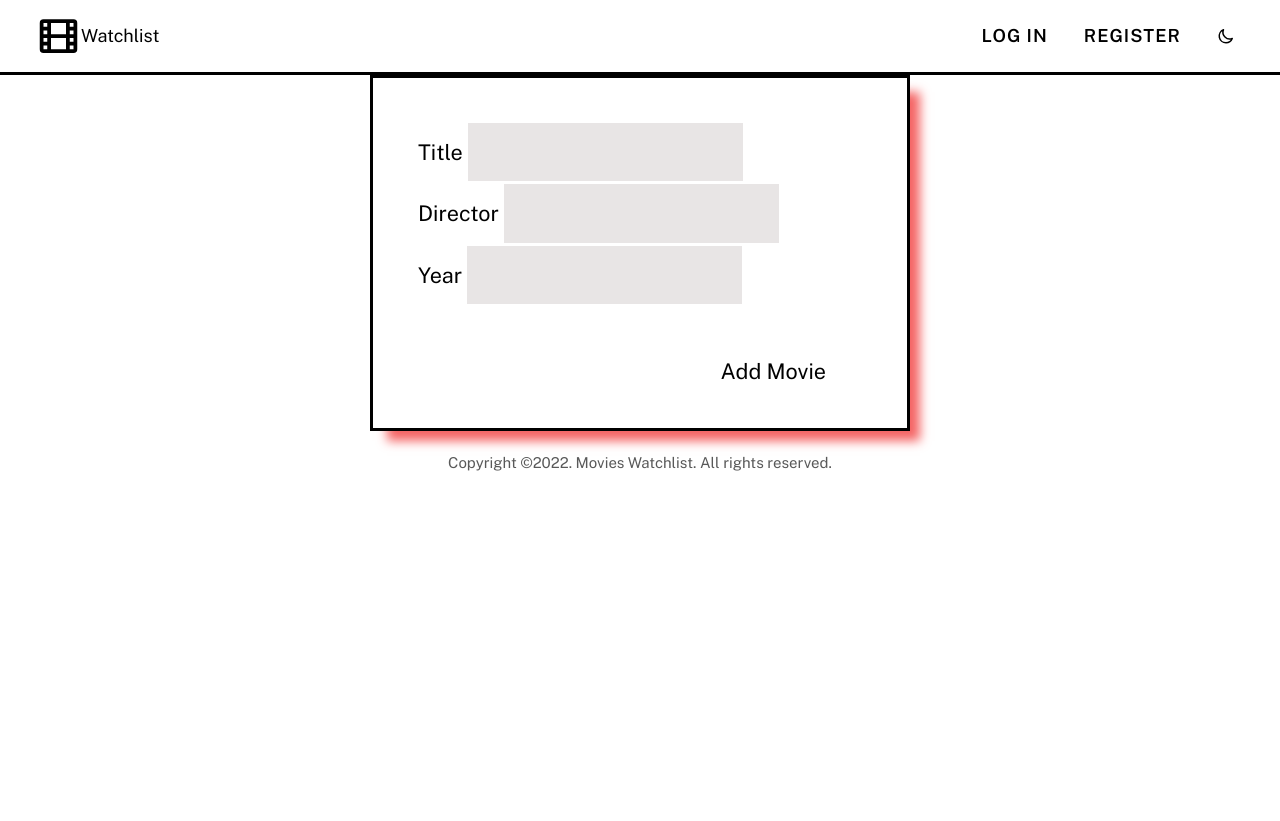
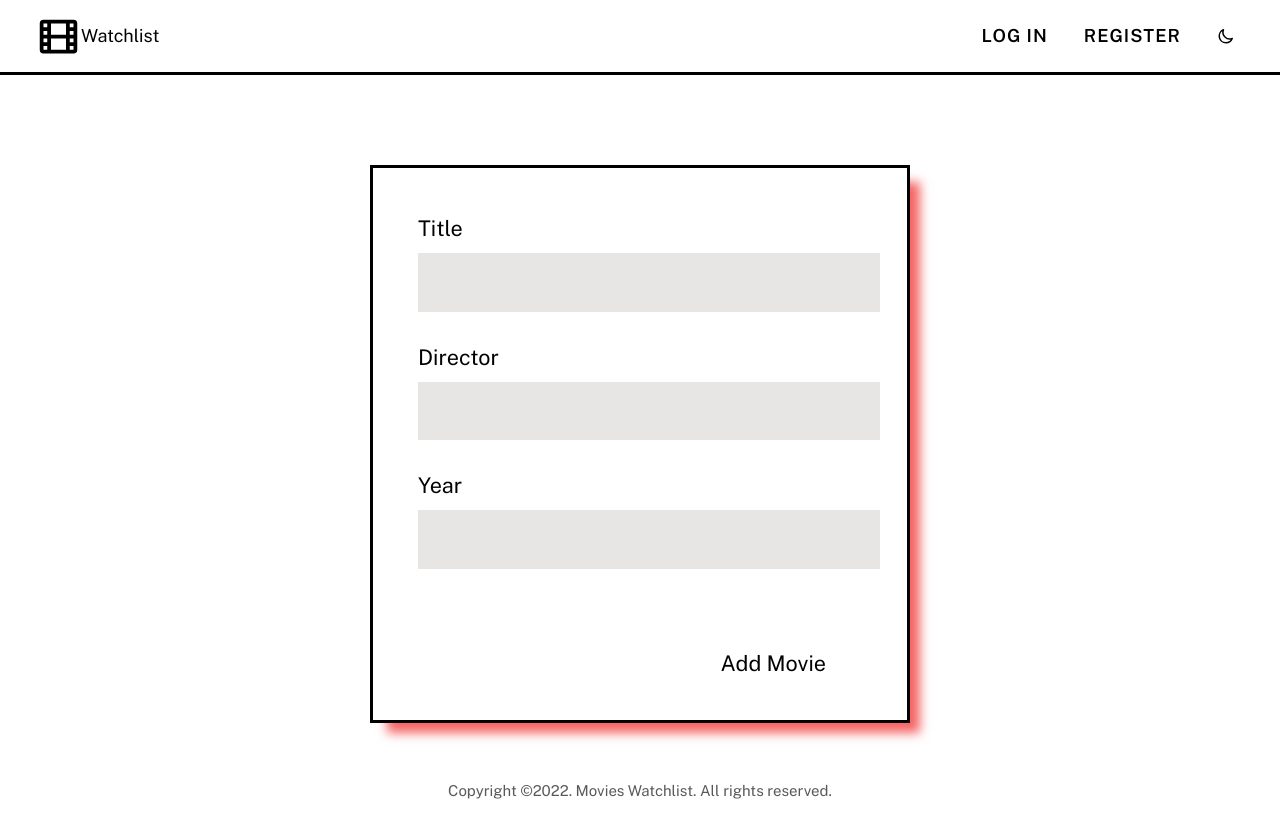
Before and after one commit to KonuTech/movie-watchlist, a Flask app: page /add in a window 1280 px wide. Before the commit the page ends 471 px from the top, so only its background shows below. Run offline with Flask 2, Linux system fonts and the light colour scheme.

Commit message:
yet another change

```diff
--- a/movie_library/static/css/main.css
+++ b/movie_library/static/css/main.css
@@ -83,7 +83,7 @@ body {
     display: flex;
     align-items: center;
     height: 4rem;
-    color: black;
+    color: inherit;
     text-decoration: none;
 }
 
@@ -93,7 +93,7 @@ body {
 
 .logo__icon {
     width: 2.5rem;
-    height: 4rem;
+    height: 2.5rem;
 }
 
 .logo_name {
@@ -106,6 +106,8 @@ body {
 .nav-container {
     display: flex;
     justify-content: space-between;
+    max-width: 75rem;
+    margin: 0 auto;
 }
 
 .nav {
@@ -145,6 +147,19 @@ body {
     height: 1em;
 }
 
+.main {
+  flex-grow: 1;
+  padding: 3rem 1.5rem 2rem 1.5rem;
+}
+
+/* The following media query increase the distance of the main content from the header
+   as the window size increases. */
+@media screen and (min-width: 30em) {
+  .main {
+    padding-top: 5rem;
+  }
+}
+
 .footer {
     padding: 1rem 0;
     color: var(--text-muted);
--- a/movie_library/templates/macros/fields.html
+++ b/movie_library/templates/macros/fields.html
@@ -1,12 +1,22 @@
 {% macro render_text_field(field) %}
-    <div class="form_group">
-        {{ field.label(class_="form_label") }}
-        {{ field(class_="form__field") }}
+<div class="form__group">
+    {{ field.label(class_="form__label") }}
+    {{ field(class_="form__field")}}
 
-        {% for error in field.errors %}
-            <span class="form__error">
-                {{ error }}
-            </span>
-        {% endfor %}
-    </div>
+    {%- for error in field.errors %}
+        <span class="form__error">{{ error }}</span>
+    {% endfor %}
+</div>
 {% endmacro %}
+
+
+{% macro render_area_field(field) %}
+<div class="form__group">
+    {{ field.label(class_="form__label") }}
+    {{ field(rows=4, class_="form__field", style="resize: none") }}
+
+    {%- for error in field.errors %}
+        <span class="form__error">{{ error }}</span>
+    {% endfor %}
+</div>
+{% endmacro %}
```
